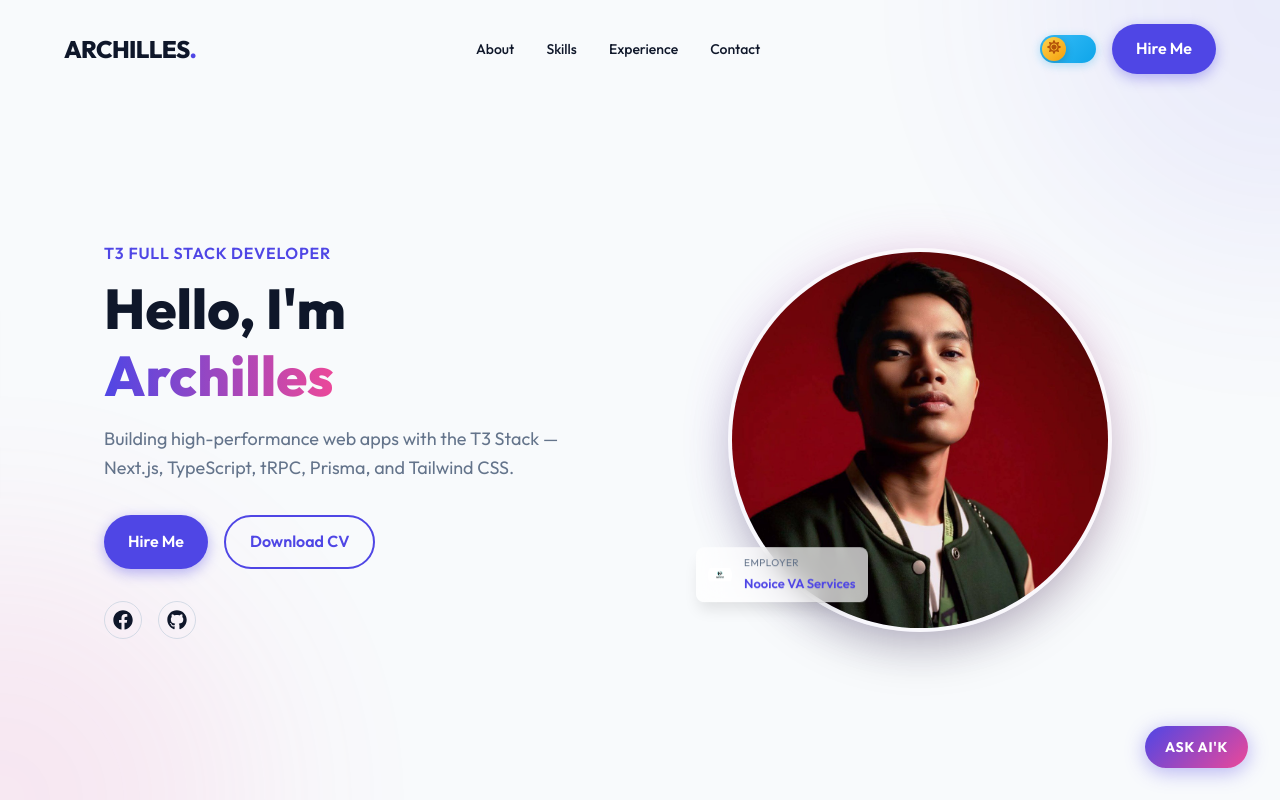
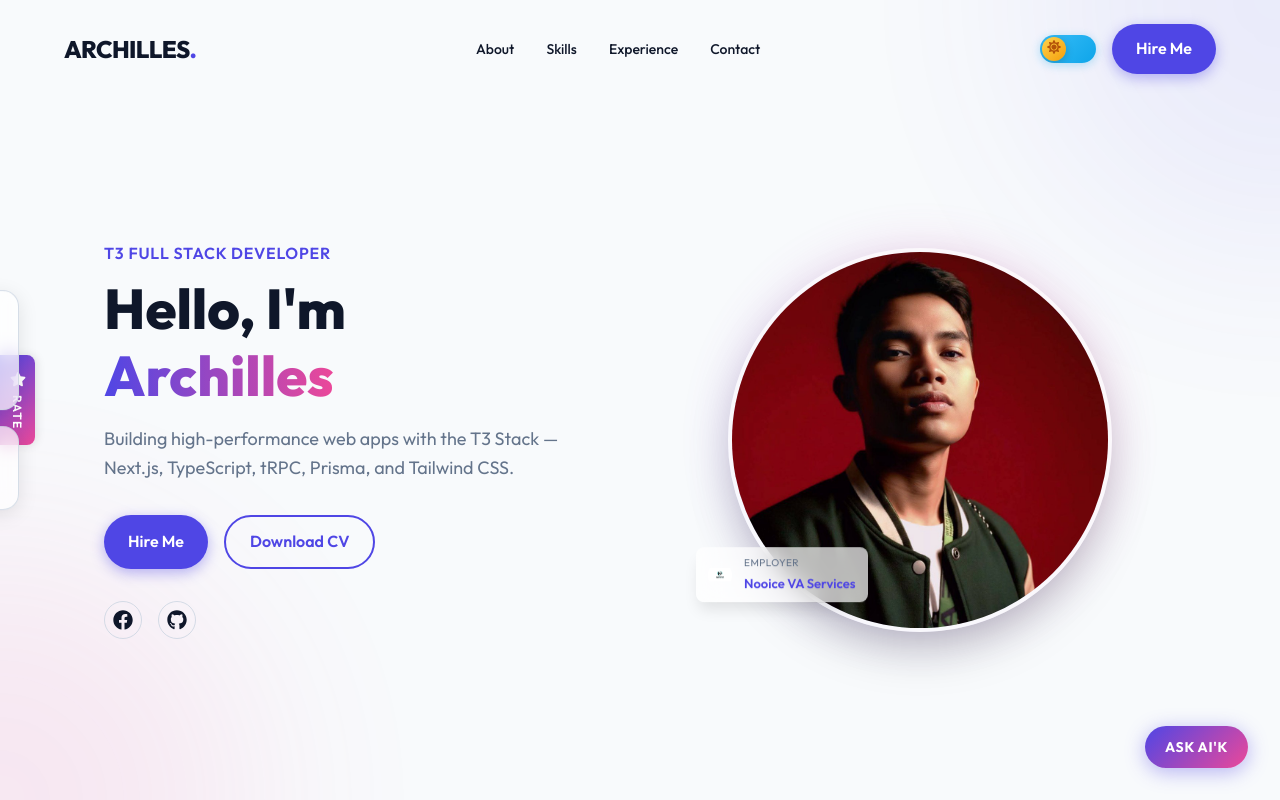
Before and after one commit to archillesdc-git/Archilles-Dela-Cruz-Resume, a Next.js app: page / in a window 1280 px wide. Shown: the top 800 px of the page. Built offline with nearby package versions, Linux system fonts and the light colour scheme.

Commit message:
Add visible RATE tab on left edge that reveals panel on hover

```diff
--- a/src/components/ViewsRating.module.css
+++ b/src/components/ViewsRating.module.css
@@ -1,60 +1,53 @@
-.container {
+.wrapper {
     position: fixed;
     top: 50%;
     left: 0;
-    transform: translateY(-50%) translateX(-100%);
+    transform: translateY(-50%);
+    z-index: 100;
+    display: flex;
+    align-items: center;
+}
+
+.container {
     display: flex;
     flex-direction: column;
     gap: 1rem;
-    z-index: 100;
     padding: 1rem;
-    padding-left: 0.5rem;
+    transform: translateX(-100%);
     transition: transform 0.3s ease;
 }
 
-.container::before {
-    content: '';
-    position: fixed;
-    left: 0;
-    top: 0;
-    width: 30px;
-    height: 100vh;
-    z-index: 99;
+.wrapper:hover .container {
+    transform: translateX(0);
 }
 
-.container:hover,
-.container:focus-within {
-    transform: translateY(-50%) translateX(0);
+.tab {
+    background: linear-gradient(135deg, var(--primary), var(--secondary));
+    color: white;
+    padding: 1rem 0.5rem;
+    border-radius: 0 0.5rem 0.5rem 0;
+    cursor: pointer;
+    writing-mode: vertical-rl;
+    text-orientation: mixed;
+    font-size: 0.75rem;
+    font-weight: 600;
+    letter-spacing: 0.1em;
+    display: flex;
+    align-items: center;
+    gap: 0.5rem;
+    box-shadow: 2px 0 10px rgba(0, 0, 0, 0.1);
+    transition: padding 0.3s;
 }
 
-/* Hover trigger area */
-.hoverTrigger {
-    position: fixed;
-    left: 0;
-    top: 50%;
-    transform: translateY(-50%);
-    width: 10px;
-    height: 150px;
-    z-index: 99;
-    cursor: pointer;
+.wrapper:hover .tab {
+    opacity: 0;
+    width: 0;
+    padding: 0;
+    overflow: hidden;
 }
 
-.hoverTrigger::after {
-    content: '';
-    position: absolute;
-    left: 3px;
-    top: 50%;
-    transform: translateY(-50%);
-    width: 4px;
-    height: 40px;
-    background: var(--primary);
-    border-radius: 4px;
-    opacity: 0.5;
-    transition: opacity 0.2s;
-}
-
-.hoverTrigger:hover::after {
-    opacity: 1;
+.tabIcon {
+    font-size: 1rem;
 }
 
 .viewsBox,
--- a/src/components/ViewsRating.tsx
+++ b/src/components/ViewsRating.tsx
@@ -89,6 +89,13 @@ export default function ViewsRating() {
 
     return (
         <>
+            <div className={styles.wrapper}>
+                {/* Tab that sticks out */}
+                <div className={styles.tab}>
+                    <FaStar className={styles.tabIcon} />
+                    RATE
+                </div>
+
                 <div className={styles.container}>
                     {/* Views Counter */}
                     <div className={styles.viewsBox}>
@@ -120,6 +127,7 @@ export default function ViewsRating() {
                             ))}
                         </div>
                         {hasRated && <span className={styles.ratedText}>Thanks for rating! 🙏</span>}
+                    </div>
                 </div>
             </div>
 
```
Lines whose indentation alone changed are shown as unchanged.
